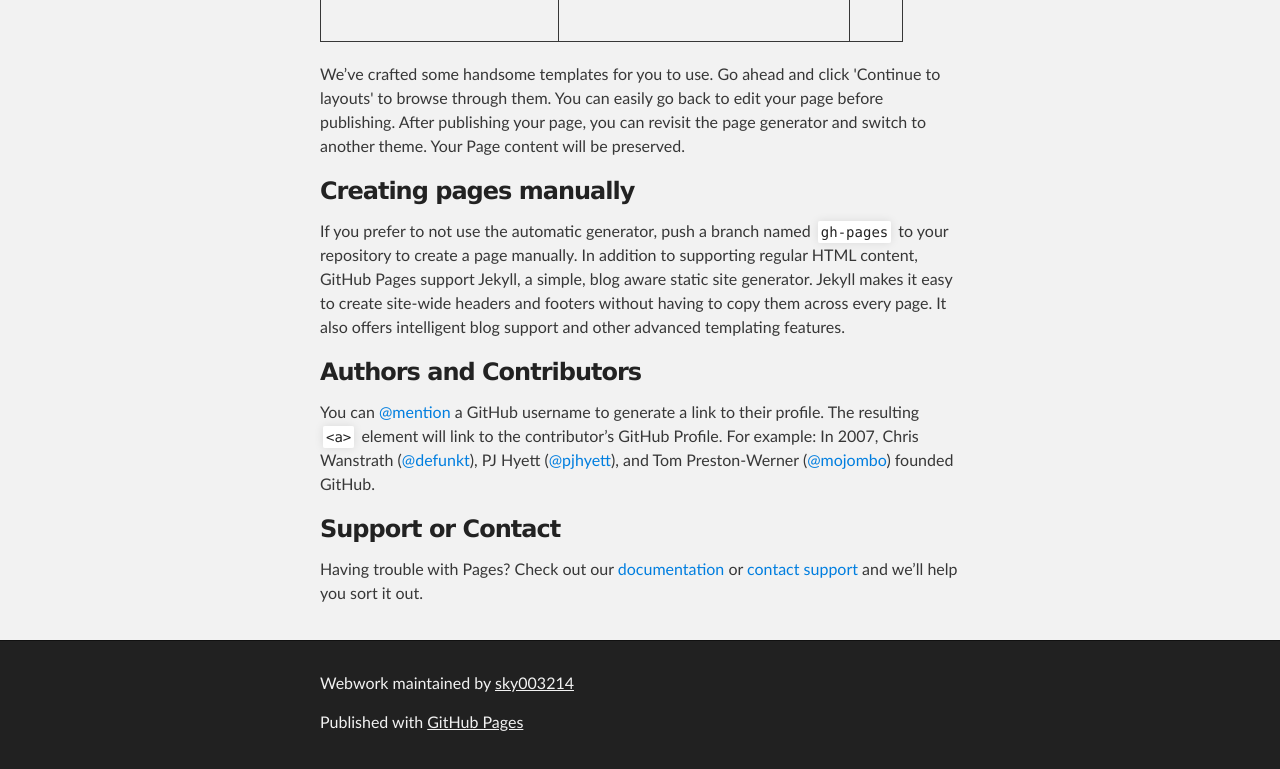
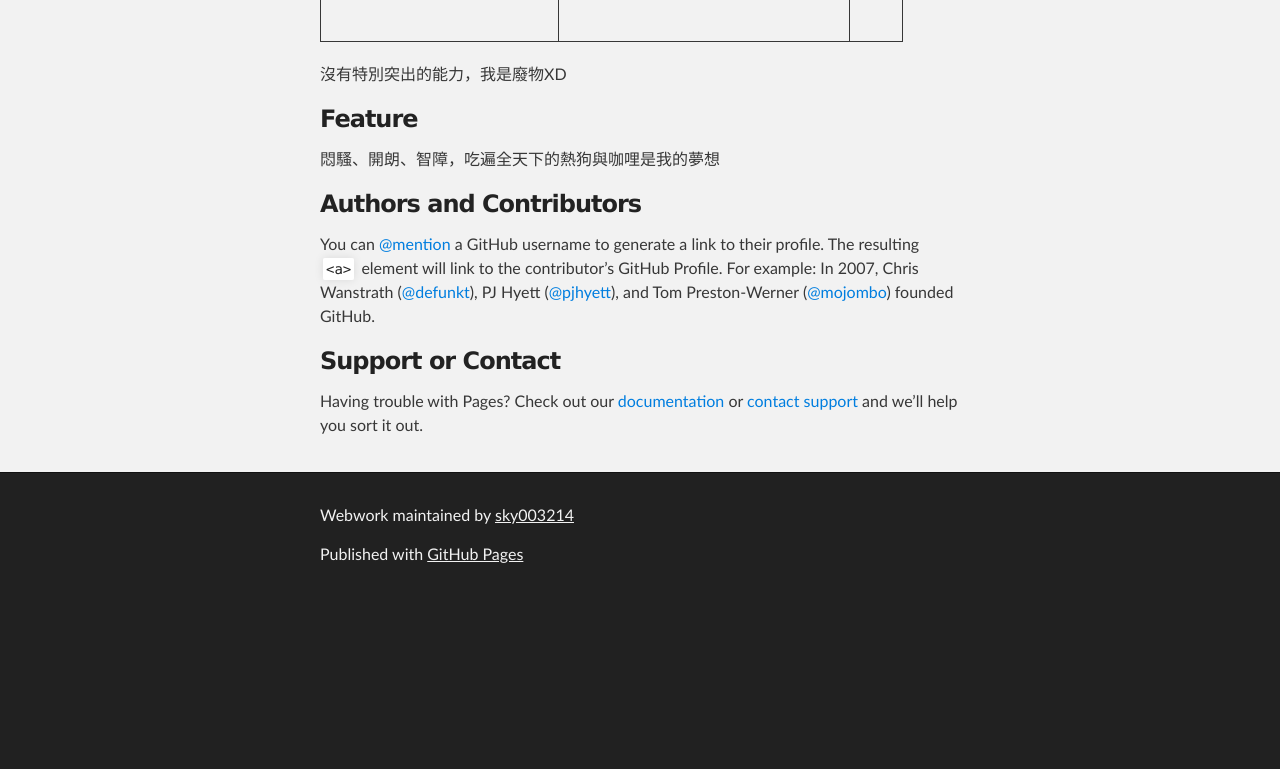
Before and after one commit to sky003214/WebWork, a plain HTML site: page index.html in a window 1280 px wide. Shown: the part 1436-2205 px from the top of the page. After the commit the page ends 2037 px from the top, so only its background shows below. Drawn offline with Linux system fonts and the light colour scheme.

Commit message:
Update index.html

```diff
--- a/index.html
+++ b/index.html
@@ -94,13 +94,12 @@
 </tr>
 </tbody>
 </table>
-<p>We’ve crafted some handsome templates for you to use. Go ahead and click 'Continue to layouts' to browse through them. You can easily go back to edit your page before publishing. After publishing your page, you can revisit the page generator and switch to another theme. Your Page content will be preserved.</p>
+<p>沒有特別突出的能力，我是廢物XD</p>
 
 <h3>
-<a id="creating-pages-manually" class="anchor" href="#creating-pages-manually" aria-hidden="true"><span aria-hidden="true" class="octicon octicon-link"></span></a>Creating pages manually</h3>
+<a id="creating-pages-manually" class="anchor" href="#creating-pages-manually" aria-hidden="true"><span aria-hidden="true" class="octicon octicon-link"></span></a>Feature</h3>
 
-<p>If you prefer to not use the automatic generator, push a branch named <code>gh-pages</code> to your repository to create a page manually. In addition to supporting regular HTML content, GitHub Pages support Jekyll, a simple, blog aware static site generator. Jekyll makes it easy to create site-wide headers and footers without having to copy them across every page. It also offers intelligent blog support and other advanced templating features.</p>
-
+<p>悶騷、開朗、智障，吃遍全天下的熱狗與咖哩是我的夢想</p>
 <h3>
 <a id="authors-and-contributors" class="anchor" href="#authors-and-contributors" aria-hidden="true"><span aria-hidden="true" class="octicon octicon-link"></span></a>Authors and Contributors</h3>
 
```
